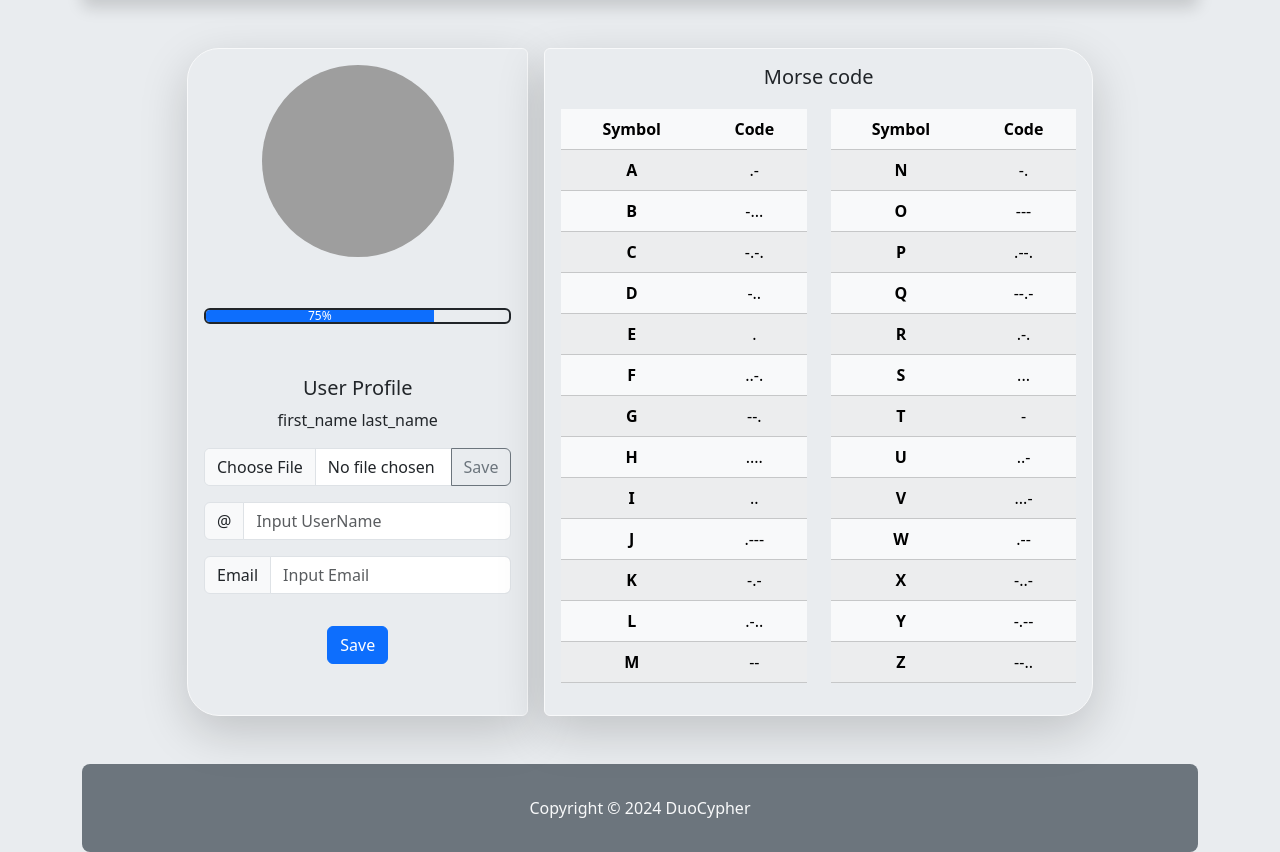
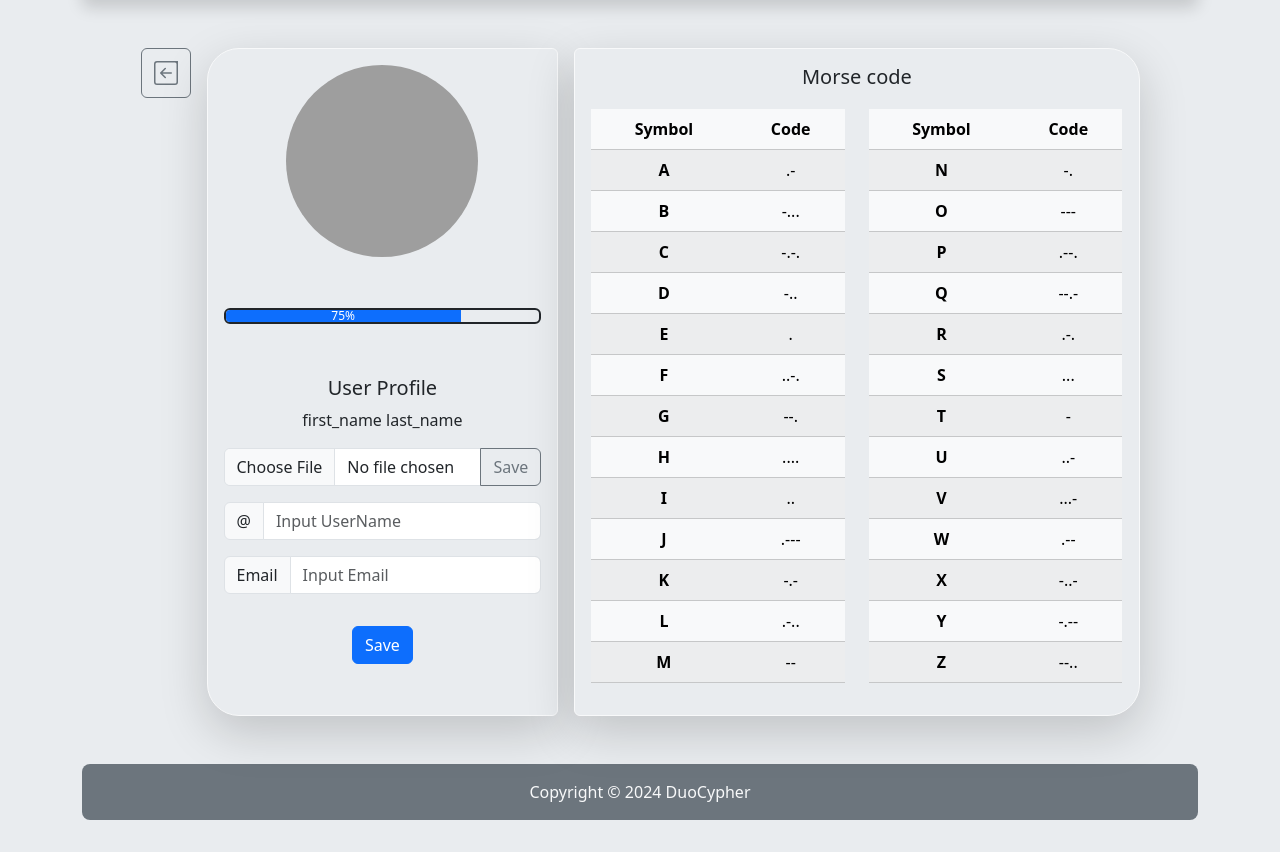
Before and after one commit to AksiLipe/project_practice, a Django app: page /profile in a window 1280 px wide. Shown: the part 72-924 px from the top of the page. After the commit the page ends 892 px from the top, so only its background shows below. Run offline with Django 5.2, Linux system fonts and the light colour scheme; grey boxes are pictures that could not be loaded.

Commit message:
add button

```diff
--- a/Practice/DuoCypher/templates/footer.html
+++ b/Practice/DuoCypher/templates/footer.html
@@ -1,5 +1,5 @@
-<footer class="footer mt-5 mb py-3 bg-secondary rounded-3">
-    <div class="container pb-3 pt-3">
+<footer class="footer mt-5 py-3 bg-secondary rounded-3">
+    <div class="container">
         <p class="text-center mb-0 text-light">Copyright &copy; 2024 DuoCypher</p>
     </div>
 </footer>
--- a/Practice/DuoCypher/templates/index.html
+++ b/Practice/DuoCypher/templates/index.html
@@ -20,7 +20,7 @@
 
         <div class="row mt-5">
             <div class="col-md-12 d-flex mt-5 justify-content-center">
-                <button type="button" class="btn btn-secondary btn-lg me-3 shadow" href="#">
+                <button type="button" class="btn btn-secondary btn-lg me-3 shadow" onclick="location.href='/receiving'">
                     <svg xmlns="http://www.w3.org/2000/svg" width="16" height="16" fill="currentColor"
                          class="bi bi-arrow-bar-down" viewBox="0 0 16 16">
                         <path fill-rule="evenodd"
@@ -28,7 +28,7 @@
                     </svg>
                     Receiving
                 </button>
-                <button type="button" class="btn btn-secondary btn-lg ms-3 shadow" href="#">
+                <button type="button" class="btn btn-secondary btn-lg ms-3 shadow" onclick="location.href='/sending'">
                     <svg xmlns="http://www.w3.org/2000/svg" width="16" height="16" fill="currentColor"
                          class="bi bi-send-fill" viewBox="0 0 16 16">
                         <path d="M15.964.686a.5.5 0 0 0-.65-.65L.767 5.855H.766l-.452.18a.5.5 0 0 0-.082.887l.41.26.001.002 4.995 3.178 3.178 4.995.002.002.26.41a.5.5 0 0 0 .886-.083zm-1.833 1.89L6.637 10.07l-.215-.338a.5.5 0 0 0-.154-.154l-.338-.215 7.494-7.494 1.178-.471z"/>
@@ -50,6 +50,5 @@
                 </button>
             </div>
         </div>
-
     </div>
 {% endblock content %}
--- a/Practice/DuoCypher/templates/profile.html
+++ b/Practice/DuoCypher/templates/profile.html
@@ -10,9 +10,19 @@
 <body class="bg-body-secondary">
 <div class="container text-light">
     {% include "navbar.html" %}
-    <div class="container col-md-10 d-flex flex-row gap-3 justify-content-between justify-content-center">
+    <div class="container col-md-11 d-flex flex-row gap-3 justify-content-between justify-content-center">
+        <button class="btn btn-outline-secondary d-flex align-items-center" onclick="location.href='/'"
+                style="width: 50px; height: 50px;">
+            <svg xmlns="http://www.w3.org/2000/svg" fill="currentColor" class="bi bi-arrow-left-square" width="24"
+                 height="24"
+                 viewBox="0 0 16 16">
+                <path fill-rule="evenodd"
+                      d="M15 2a1 1 0 0 0-1-1H2a1 1 0 0 0-1 1v12a1 1 0 0 0 1 1h12a1 1 0 0 0 1-1zM0 2a2 2 0 0 1 2-2h12a2 2 0 1 1 2 2v12a2 2 0 0 1-2 2H2a2 2 0 0 1-2-2zm11.5 5.5a.5.5 0 0 1 0 1H5.707l2.147 2.146a.5.5 0 0 1-.708.708l-3-3a.5.5 0 0 1 0-.708l3-3a.5.5 0 1 1 .708.708L5.707 7.5z"/>
+            </svg>
+        </button>
+
+
         <div class="card shadow-lg rounded-end rounded-5 border-light bg-body-secondary" style="width: 28rem;">
-
             <div class="card-body text-center">
                 <img src="https://koshka.top/uploads/posts/2021-12/1639387906_2-koshka-top-p-izobrazhenie-kotenka-2.jpg"
                      class="rounded-circle mx-auto" style="width: 12rem; height: 12rem;" alt="...">
@@ -52,10 +62,12 @@
                 </div>
             </div>
         </div>
-        <div class="card shadow-sm rounded-start rounded-5 border-light shadow-lg bg-body-secondary" style="width: 45rem;">
+
+        <div class="card shadow-sm rounded-start rounded-5 border-light shadow-lg bg-body-secondary"
+             style="width: 45rem;">
             <div class="card-body text-center">
                 <h5 class="card-title">Morse code</h5>
-                <div class="row" style="margin-top: 20px;">
+                <div class="row " style="margin-top: 20px;">
                     <div class="col-6">
                         <table class="table table-hover table-striped table-light">
                             <thead>
```
